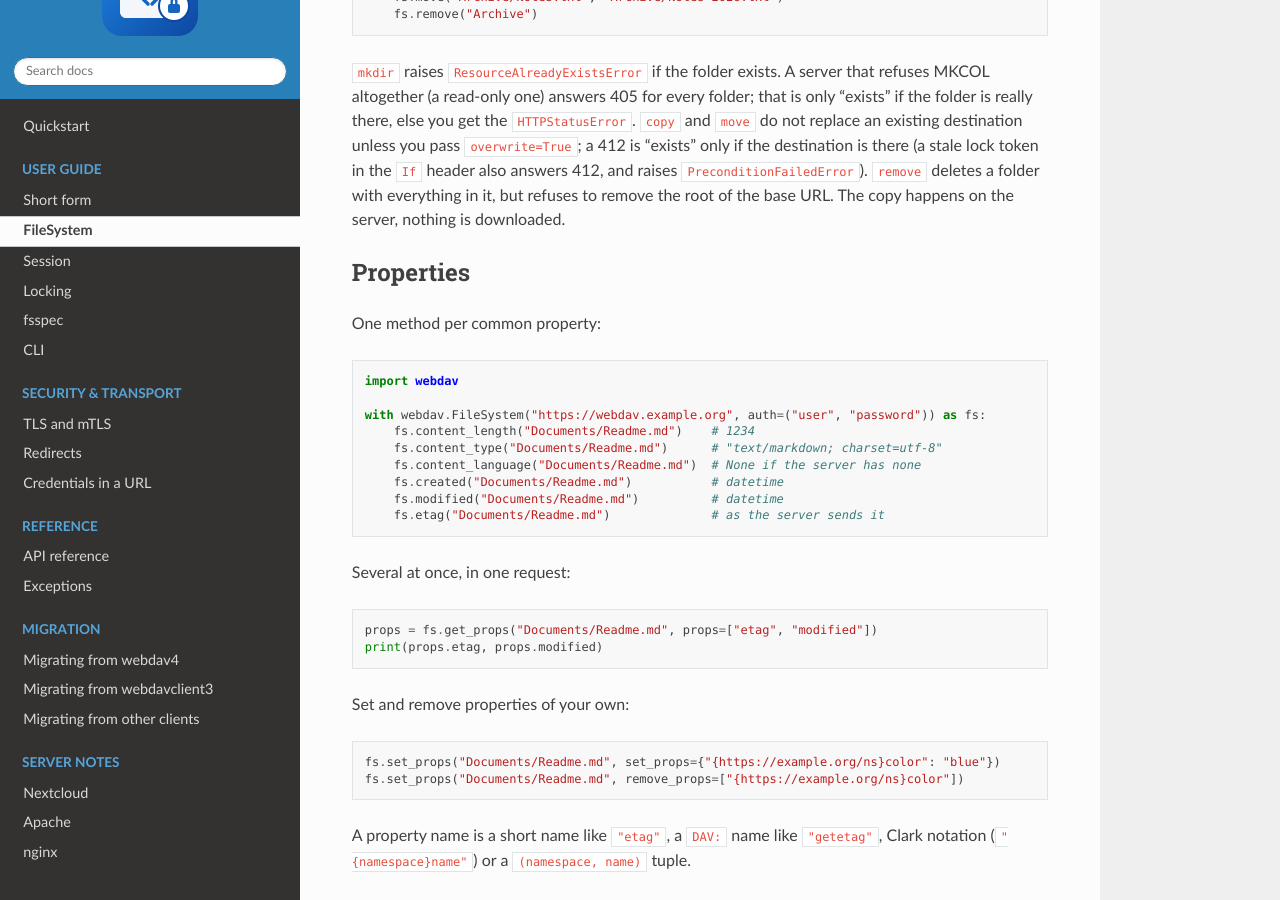
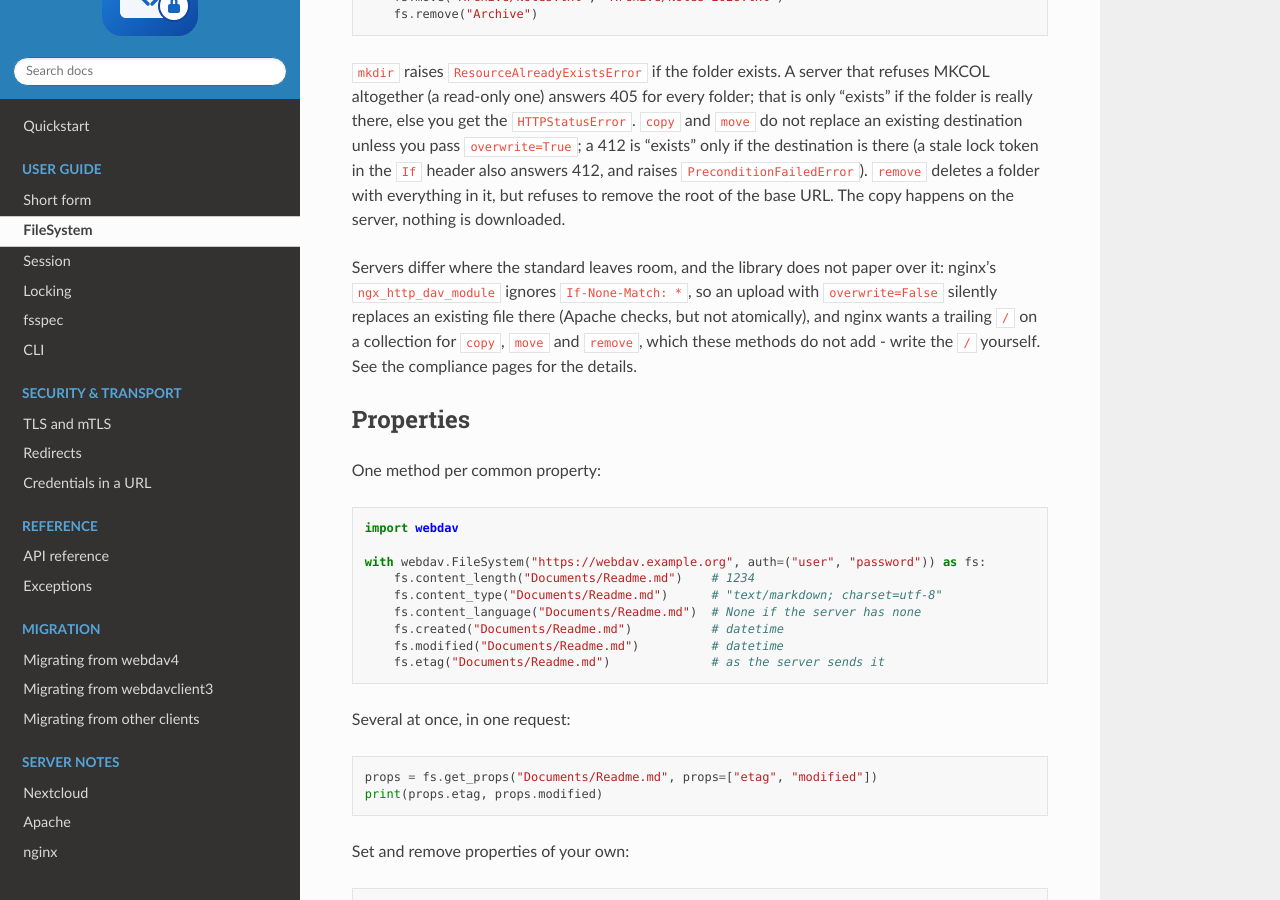
Before and after one commit to manfred-kaiser/webdav-rfc4918, a Sphinx documentation site: the page built from docs/reference/filesystem.md, in a window 1280 px wide and 900 px high, scrolled down 5502 px. Built offline with Sphinx 7.4.7 and the Read the Docs theme 3.1.0, drawn with Linux system fonts in a browser that asks for light colours; some of the changed text lies outside the part shown.

Commit message:
Document server-supplied names, href and server differences
Names and href values come from the server and are not vetted: the
reference says so, shows how to check a name, and warns against
passing an href to a session without a base_url. It also describes
where servers differ and the library does not paper over it: nginx
replaces an existing file despite overwrite=False, and wants a
trailing slash for collections.

(cherry picked from commit 9e95712ca532ede9a95b64b945061c86d54028c8)

```diff
--- a/docs/reference/filesystem.md
+++ b/docs/reference/filesystem.md
@@ -262,6 +262,13 @@
 but refuses to remove the root of the base URL. The copy happens on the
 server, nothing is downloaded.
 
+Servers differ where the standard leaves room, and the library does not paper
+over it: nginx's `ngx_http_dav_module` ignores `If-None-Match: *`, so an
+upload with `overwrite=False` silently replaces an existing file there (Apache
+checks, but not atomically), and nginx wants a trailing `/` on a collection for
+`copy`, `move` and `remove`, which these methods do not add - write the
+`/` yourself. See the compliance pages for the details.
+
 ## Properties
 
 One method per common property:
@@ -373,6 +380,12 @@
 case-insensitive file system either. Error messages show a name escaped,
 never raw.
 
+`resource.href` is "as the server wrote it", and a server may write another
+host in it - a reverse proxy does so innocently, a hostile server on purpose.
+`Resource.name` is built from the path only and never reaches another host.
+Do not pass `href` to a `Session` that has no `base_url`: it would send its
+credentials to whatever host `href` names.
+
 ## Errors
 
 A `FileSystem` method raises a {class}`~webdav.exceptions.WebDAVError`
```
Also changed, not shown: docs/reference/fsspec.md (+3 -1 lines), 1 other file.
